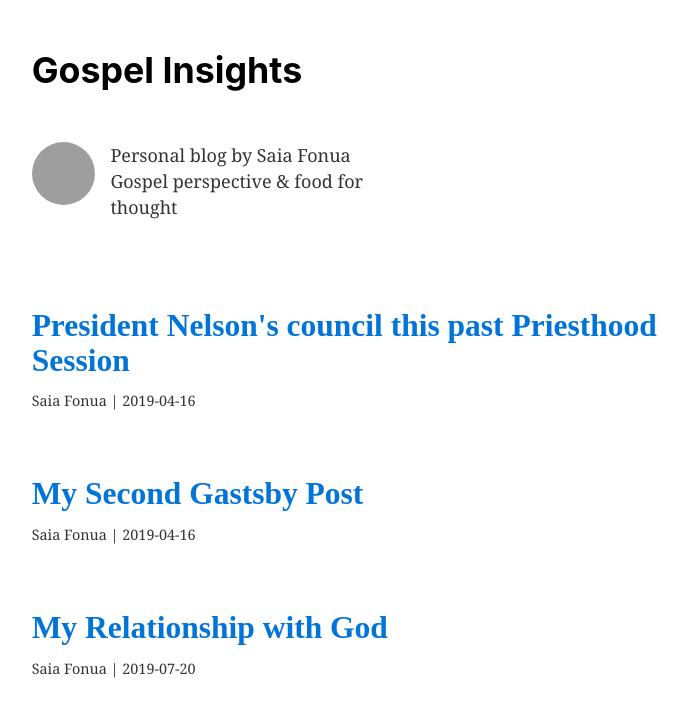
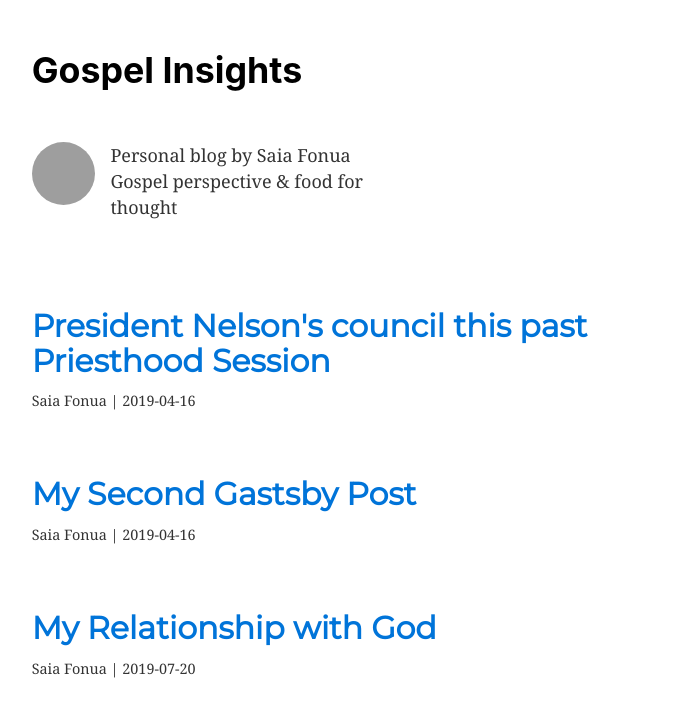
Before and after one commit to sfonua10/blog, a Gatsby site: page /blog in a window 1280 px wide. Shown: the whole page, without its empty margins (254-940 px from the left). Built offline with nearby package versions, Linux system fonts and the light colour scheme; Gatsby itself is replaced by a stand-in of ours; grey boxes are pictures that could not be loaded.

Commit message:
font styling

```diff
--- a/src/components/layout.css
+++ b/src/components/layout.css
@@ -1,3 +1,5 @@
+@import url('https://fonts.googleapis.com/css?family=Montserrat&display=swap');
+
 html {
   font-family: sans-serif;
   -ms-text-size-adjust: 100%;
@@ -266,7 +268,7 @@ h3 {
   padding-top: 0;
   margin-bottom: 1.45rem;
   color: inherit;
-  font-family: -apple-system, BlinkMacSystemFont, Segoe UI, Roboto, Oxygen,
+  font-family: Montserrat-Bold, -apple-system, BlinkMacSystemFont, Segoe UI, Roboto, Oxygen,
     Ubuntu, Cantarell, Fira Sans, Droid Sans, Helvetica Neue, sans-serif;
   font-weight: bold;
   text-rendering: optimizeLegibility;
--- a/src/pages/blog.js
+++ b/src/pages/blog.js
@@ -2,7 +2,6 @@ import React from "react"
 import { Link } from "gatsby"
 import Layout from "../components/layout"
 import { graphql } from "gatsby"
-import { runInDebugContext } from "vm";
 
 const BlogPage = ({ data }) => (
   <div
@@ -21,8 +20,9 @@ const BlogPage = ({ data }) => (
           }}
         >
           <header>
-            <h3 key={post.node.id} style={{fontFamily: `Montserrat`,
+            <h3 key={post.node.id} style={{fontFamily: `Montserrat, sanSerif`,
               fontSize: `1.75rem`,
+              fontWeight: 900,
               marginBottom: `0.4375rem`,
               marginTop: `3.5rem`}}>
               <Link to={post.node.frontmatter.path} style={{color:`#0074D9`}}>
```
